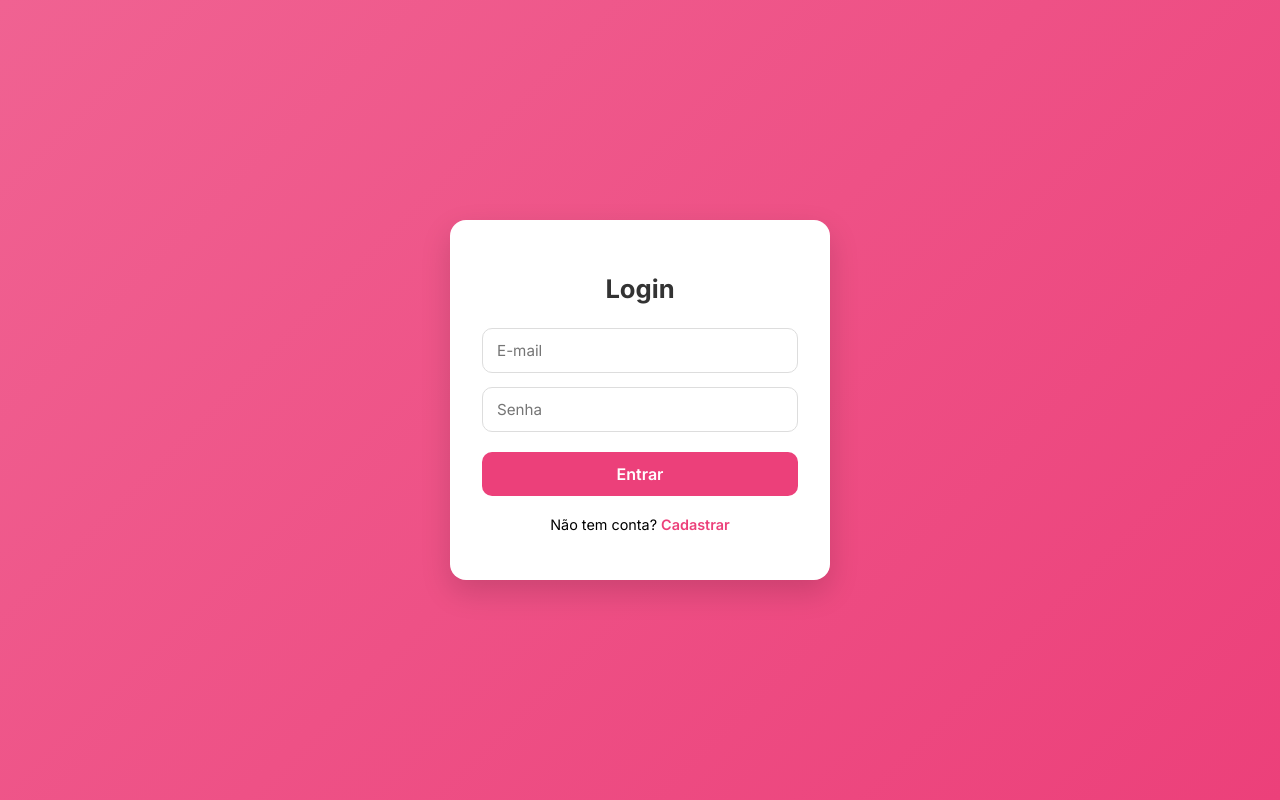
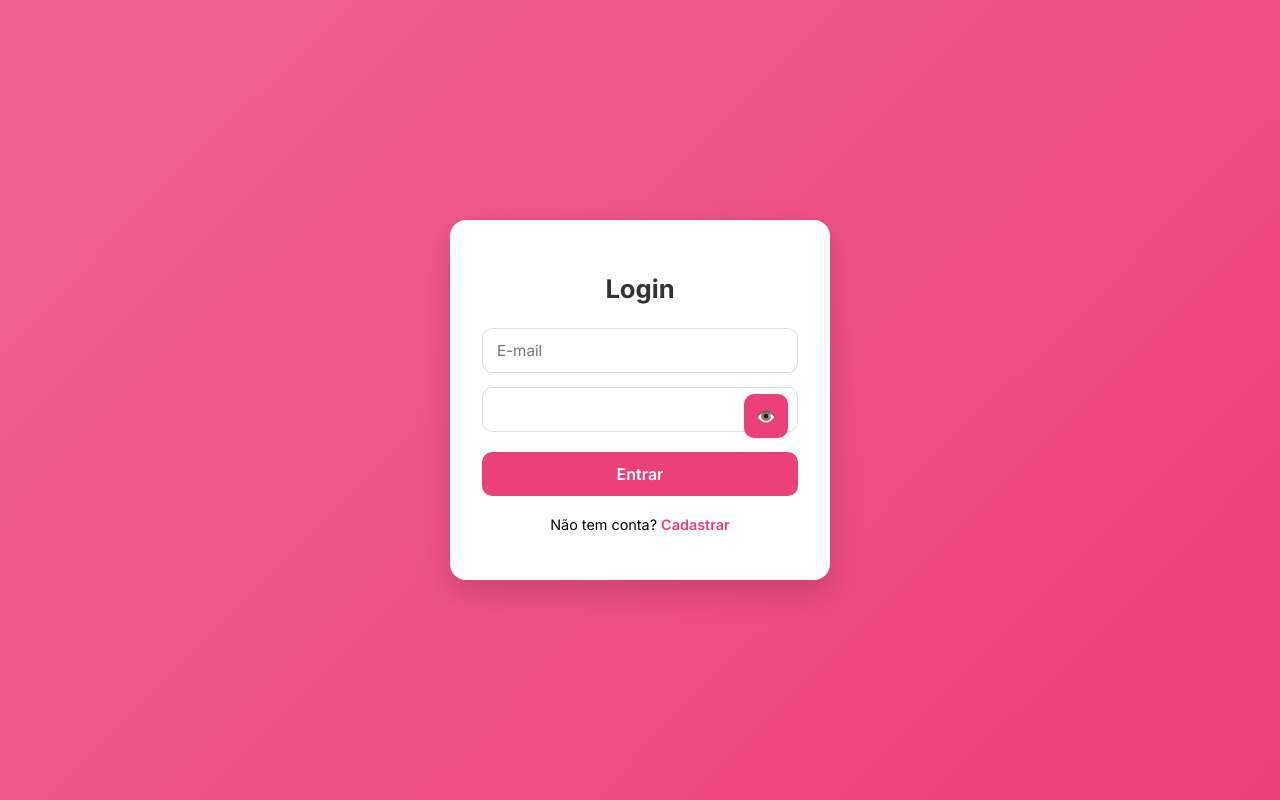
Before and after one commit to NathanMenezess/catalogo-produtos, a React (Vite) app in the folder frontend/frontend-catalogo/: page /login in a window 1280 px wide. Built offline with nearby package versions, Linux system fonts and the light colour scheme; no server answers.

Commit message:
Adicionar recursos de gerenciamento de usuários: listar clientes e vendedores, atualizar o payload de criação de pedidos e aprimorar o formulário de checkout

```diff
--- a/frontend/frontend-catalogo/src/pages/Checkout.css
+++ b/frontend/frontend-catalogo/src/pages/Checkout.css
@@ -109,3 +109,19 @@
         grid-template-columns: 1fr;
     }
 }
+
+.checkout-cep-input {
+    border: 2px solid #1976d2;
+    background: #f0f7ff;
+    font-weight: 700;
+}
+
+.checkout-cep-input::placeholder {
+    color: #1976d2;
+    font-weight: 700;
+}
+
+.checkout-cep-input:focus {
+    border-color: #0d47a1;
+    box-shadow: 0 0 0 4px rgba(25, 118, 210, 0.18);
+}
--- a/frontend/frontend-catalogo/src/pages/Checkout.tsx
+++ b/frontend/frontend-catalogo/src/pages/Checkout.tsx
@@ -5,10 +5,25 @@ import { getCart } from "../services/cartApi";
 import { createOrder } from "../services/ordersApi";
 import "./Checkout.css";
 
+import { getRole } from "../services/authStorage";
+import {
+  getCustomers,
+  getSellers,
+  type UserOption,
+} from "../services/usersApi";
+
 export function Checkout() {
   const navigate = useNavigate();
   const [loading, setLoading] = useState(true);
   const [cart, setCart] = useState<any>(null);
+
+  const role = getRole();
+
+  const [customers, setCustomers] = useState<UserOption[]>([]);
+  const [sellers, setSellers] = useState<UserOption[]>([]);
+
+  const [customerId, setCustomerId] = useState("");
+  const [sellerId, setSellerId] = useState("");
 
   // Campos do checkout
   const [name, setName] = useState("");
@@ -73,15 +88,40 @@ export function Checkout() {
     })();
   }, [navigate]);
 
+  useEffect(() => {
+    if (role === "vendedor" || role === "admin") {
+      getCustomers().then(setCustomers).catch(console.error);
+    }
+
+    if (role === "cliente" || role === "admin") {
+      getSellers().then(setSellers).catch(console.error);
+    }
+  }, [role]);
+
   async function onConfirm() {
-    if (!street || !number || !district || !city || !stateUF || !cep) {
-      Swal.fire("Faltando dados", "Preencha o endereço completo.", "warning");
+    if (
+      !name ||
+      !phone ||
+      !cep ||
+      !street ||
+      !number ||
+      !district ||
+      !city ||
+      !stateUF
+    ) {
+      Swal.fire(
+        "Faltando dados",
+        "Preencha todos os campos obrigatórios do checkout.",
+        "warning",
+      );
       return;
     }
 
     setPlacing(true);
     try {
       const order = await createOrder({
+        customer_id: customerId ? Number(customerId) : null,
+        seller_id: sellerId ? Number(sellerId) : null,
         shipping: {
           name,
           phone,
@@ -134,28 +174,62 @@ export function Checkout() {
 
       <div className="checkout-grid">
         <div className="checkout-card">
+          <h3 className="checkout-sectionTitle">Dados da venda</h3>
+
+          {(role === "vendedor" || role === "admin") && (
+            <select
+              className="checkout-input"
+              value={customerId}
+              onChange={(e) => setCustomerId(e.target.value)}
+            >
+              <option value="">Cliente relacionado (opcional)</option>
+              {customers.map((customer) => (
+                <option key={customer.id} value={customer.id}>
+                  {customer.name} - {customer.email}
+                </option>
+              ))}
+            </select>
+          )}
+
+          {(role === "cliente" || role === "admin") && (
+            <select
+              className="checkout-input"
+              value={sellerId}
+              onChange={(e) => setSellerId(e.target.value)}
+            >
+              <option value="">Vendedor relacionado (opcional)</option>
+              {sellers.map((seller) => (
+                <option key={seller.id} value={seller.id}>
+                  {seller.name} - {seller.email}
+                </option>
+              ))}
+            </select>
+          )}
+
           <h3 className="checkout-sectionTitle">Endereço de entrega</h3>
 
           <div className="checkout-row2">
             <input
               className="checkout-input"
-              placeholder="Nome (opcional)"
+              placeholder="Nome completo *"
               value={name}
+              required
               onChange={(e) => setName(e.target.value)}
             />
             <input
               className="checkout-input"
-              placeholder="Telefone (opcional)"
+              placeholder="Telefone *"
               value={phone}
+              required
               onChange={(e) => setPhone(e.target.value)}
             />
           </div>
 
           <div className="checkout-row2">
             <input
-              className="checkout-input"
+              className="checkout-input checkout-cep-input"
               type="text"
-              placeholder="CEP"
+              placeholder="Digite o CEP para preencher o endereço *"
               value={cep}
               maxLength={9}
               onChange={(e) => {
@@ -175,8 +249,9 @@ export function Checkout() {
             <input
               className="checkout-input"
               type="text"
-              placeholder="Estado"
+              placeholder="Estado *"
               value={stateUF}
+              required
               onChange={(e) => setStateUF(e.target.value)}
             />
           </div>
@@ -184,22 +259,25 @@ export function Checkout() {
           <input
             className="checkout-input"
             type="text"
-            placeholder="Rua / Avenida"
+            placeholder="Rua / Avenida *"
             value={street}
+            required
             onChange={(e) => setStreet(e.target.value)}
           />
 
           <div className="checkout-row2">
             <input
               className="checkout-input"
-              placeholder="Número"
+              placeholder="Número *"
               value={number}
+              required
               onChange={(e) => setNumber(e.target.value)}
             />
             <input
               className="checkout-input"
               type="text"
-              placeholder="Bairro"
+              placeholder="Bairro *"
+              required
               value={district}
               onChange={(e) => setDistrict(e.target.value)}
             />
@@ -209,7 +287,8 @@ export function Checkout() {
             <input
               className="checkout-input"
               type="text"
-              placeholder="Cidade"
+              placeholder="Cidade *"
+              required
               value={city}
               onChange={(e) => setCity(e.target.value)}
             />
--- a/frontend/frontend-catalogo/src/pages/Login.css
+++ b/frontend/frontend-catalogo/src/pages/Login.css
@@ -110,3 +110,26 @@
         transform: translateY(0);
     }
 }
+
+.password-field {
+    position: relative;
+    width: 100%;
+}
+
+.password-field input {
+    width: 100%;
+    padding-right: 52px;
+}
+
+.toggle-password {
+    position: absolute;
+    right: 10px;
+    top: 50%;
+    transform: translateY(-50%);
+
+    border: none;
+    background: transparent;
+
+    cursor: pointer;
+    font-size: 18px;
+}
--- a/frontend/frontend-catalogo/src/pages/Login.tsx
+++ b/frontend/frontend-catalogo/src/pages/Login.tsx
@@ -6,6 +6,7 @@ import "./Login.css";
 export function Login() {
   const [email, setEmail] = useState("");
   const [password, setPassword] = useState("");
+  const [showPassword, setShowPassword] = useState(false);
   const [loading, setLoading] = useState(false);
   const [error, setError] = useState<string | null>(null);
 
@@ -57,12 +58,22 @@ export function Login() {
               }
             />
 
-            <input
-              placeholder="Senha"
-              type="password"
-              value={password}
-              onChange={(e) => setPassword(e.target.value)}
-            />
+            <div className="password-field">
+              <input
+                type={showPassword ? "text" : "password"}
+                value={password}
+                onChange={(e) => setPassword(e.target.value)}
+                required
+              />
+
+              <button
+                type="button"
+                className="toggle-password"
+                onClick={() => setShowPassword((v) => !v)}
+              >
+                {showPassword ? "🙈" : "👁️"}
+              </button>
+            </div>
 
             <button disabled={loading} type="submit">
               {loading ? "Entrando..." : "Entrar"}
--- a/frontend/frontend-catalogo/src/pages/Register.css
+++ b/frontend/frontend-catalogo/src/pages/Register.css
@@ -115,3 +115,26 @@
     font-size: 0.85rem;
     line-height: 1.5;
 }
+
+.password-field {
+    position: relative;
+    width: 100%;
+}
+
+.password-field input {
+    width: 100%;
+    padding-right: 52px;
+}
+
+.toggle-password {
+    position: absolute;
+    right: 10px;
+    top: 50%;
+    transform: translateY(-50%);
+
+    border: none;
+    background: transparent;
+
+    cursor: pointer;
+    font-size: 18px;
+}
--- a/frontend/frontend-catalogo/src/pages/Register.tsx
+++ b/frontend/frontend-catalogo/src/pages/Register.tsx
@@ -44,6 +44,8 @@ export function Register() {
   const [name, setName] = useState("");
   const [email, setEmail] = useState("");
   const [password, setPassword] = useState("");
+  const [showPassword, setShowPassword] = useState(false);
+
   const [inviteCode, setInviteCode] = useState("");
 
   const [loading, setLoading] = useState(false);
@@ -125,13 +127,22 @@ export function Register() {
               }
             />
 
+           <div className="password-field">
   <input
+    type={showPassword ? "text" : "password"}
               placeholder="Senha"
               required
-              type="password"
               value={password}
               onChange={(e) => setPassword(e.target.value)}
             />
+            <button
+              type="button"
+              className="toggle-password"
+              onClick={() => setShowPassword((v) => !v)}
+            >
+              {showPassword ? "🙈" : "👁️"}
+            </button>
+          </div>
           <small className="password-rules">
             A senha deve conter:
             <br />
--- /dev/null
+++ b/frontend/frontend-catalogo/src/services/usersApi.ts
@@ -0,0 +1,39 @@
+import { getToken } from "./authStorage";
+
+const API_URL = import.meta.env.VITE_API_URL;
+
+function authHeader(): Record<string, string> {
+  const token = getToken();
+  return token ? { Authorization: `Bearer ${token}` } : {};
+}
+
+export type UserOption = {
+  id: number;
+  name: string;
+  email: string;
+  role: string;
+};
+
+export async function getCustomers(): Promise<UserOption[]> {
+  const response = await fetch(`${API_URL}/users/customers`, {
+    headers: authHeader(),
+  });
+
+  if (!response.ok) {
+    throw new Error("Erro ao buscar clientes");
+  }
+
+  return response.json();
+}
+
+export async function getSellers(): Promise<UserOption[]> {
+  const response = await fetch(`${API_URL}/users/sellers`, {
+    headers: authHeader(),
+  });
+
+  if (!response.ok) {
+    throw new Error("Erro ao buscar vendedores");
+  }
+
+  return response.json();
+}
```
Also changed, not shown: 2 other files (tests, documents, lock files or other folders). Lines whose indentation alone changed are shown as unchanged.
